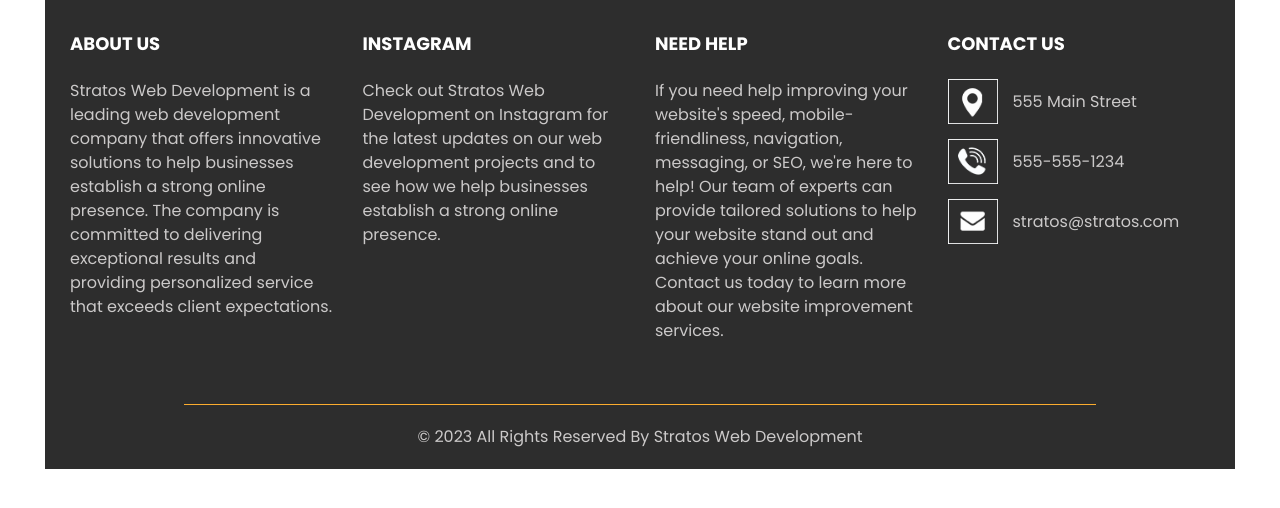
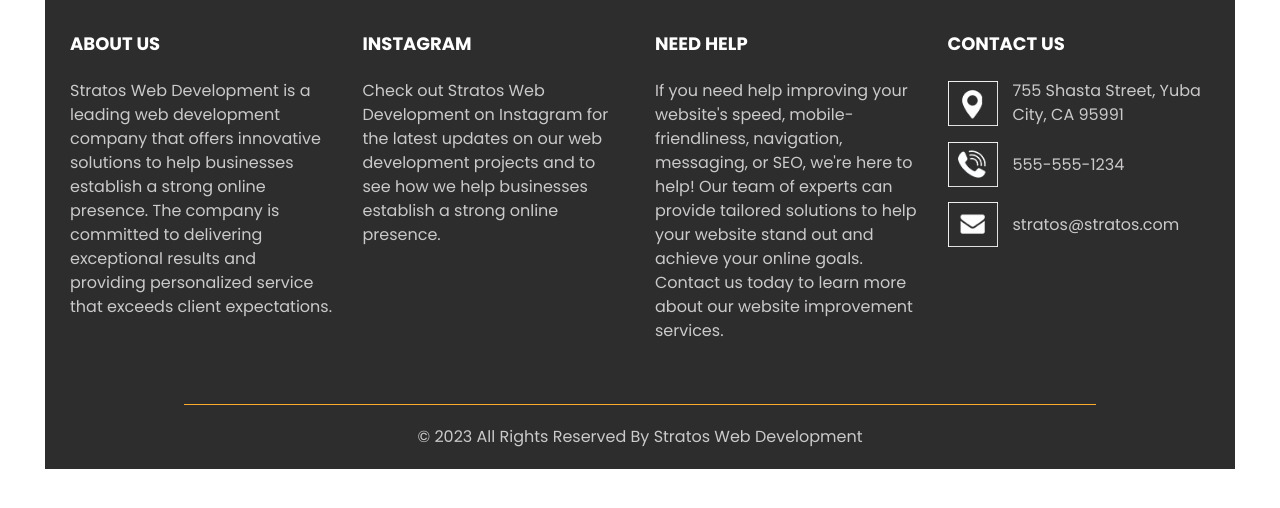
Before and after one commit to wilsb8/nitrogen-15, a website: page views/about.html in a window 1280 px wide. Shown: the part 1350-1858 px from the top of the page. Drawn offline with nearby package versions, Linux system fonts and the light colour scheme; files that its build step writes are made by us from their sources; files whose address does not match are found by name.

```diff
--- a/views/about.html
+++ b/views/about.html
@@ -160,7 +160,7 @@
             <div class="info_link-box">
               <a href="">
                 <img src="images/location.png" alt="">
-                <span> 555 Main Street </span>
+                <span> 755 Shasta Street, Yuba City, CA 95991 </span>
               </a>
               <a href="">
                 <img src="images/call.png" alt="">
```
Also changed, not shown: views/index.html (+1 -1 lines), views/portfolio.html (+1 -1 lines), views/service.html (+1 -1 lines).
